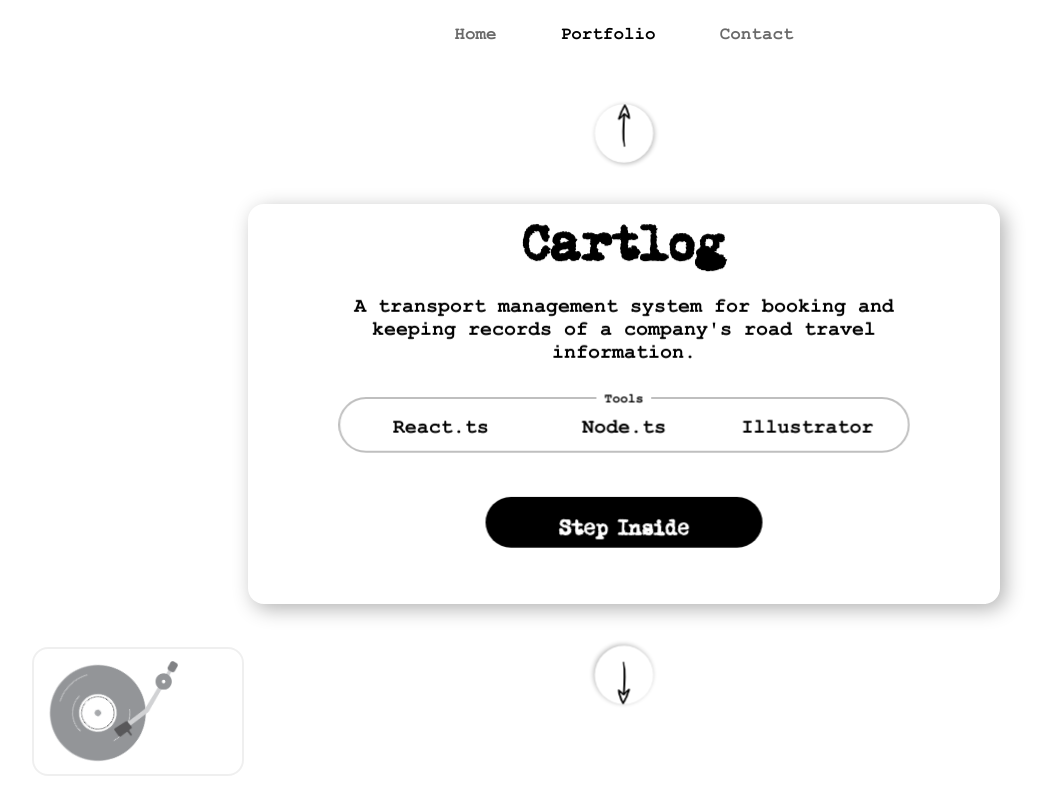
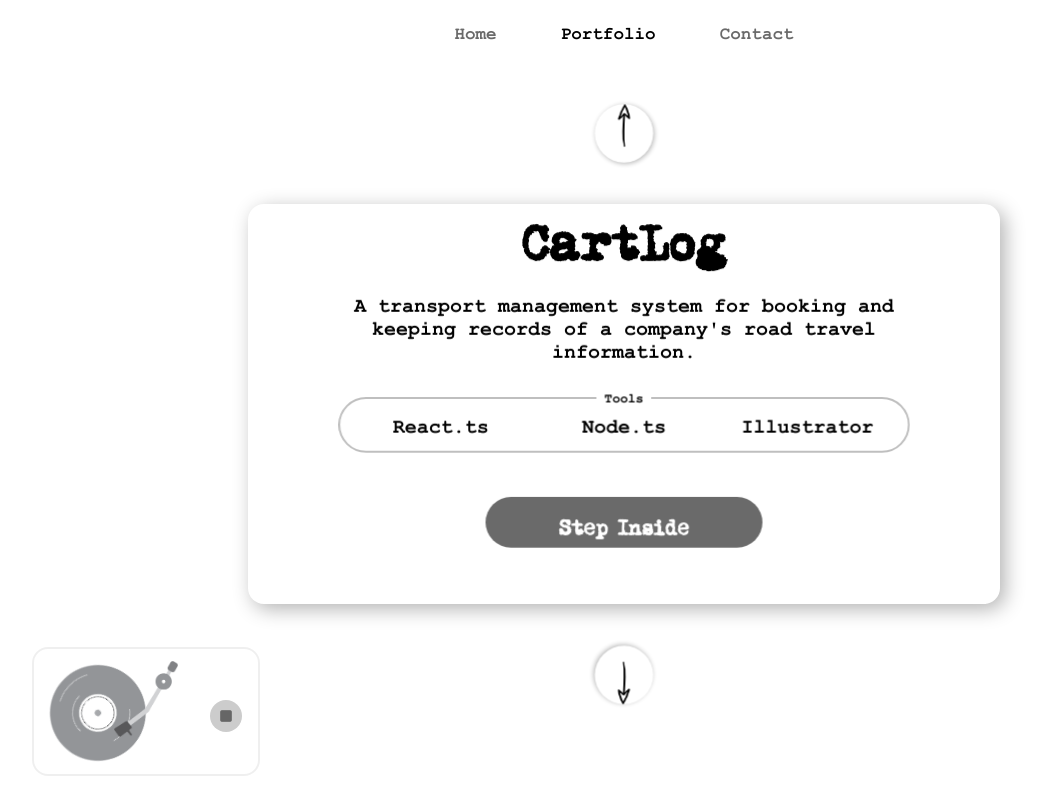
Before and after one commit to JO-OLADEJI/portfolio, a React (Create React App) app: page /portfolio in a window 1280 px wide. Shown: the whole page, without its empty margins (16-1061 px from the left). Built offline with nearby package versions, Linux system fonts and the light colour scheme.

Commit message:
implement record player play/pause

```diff
--- a/src/components/RecordPlayer.tsx
+++ b/src/components/RecordPlayer.tsx
@@ -1,18 +1,38 @@
-import React from "react";
+import React, { useState } from "react";
 
 // assets
 import disc from "../assets/rp-disc.png";
 import tonearm from "../assets/rp-tonearm.png";
+import play from "../assets/play-btn.png";
+import stop from "../assets/stop-btn.png";
 
 // styles
-import { Outline, Disc, Tonearm } from "../styles/components/record-player";
+import {
+  Outline,
+  Disc,
+  Tonearm,
+  PlayPauseBtn,
+} from "../styles/components/record-player";
 
 const RecordPlayer = (): JSX.Element => {
+  const [isPlaying, setIsPlaying] = useState<boolean>(true);
+
   return (
     <Outline>
       <div>
-        <Disc src={disc} alt="record player disc" />
-        <Tonearm src={tonearm} alt="record player tonearm" />
+        <Disc src={disc} alt="record player disc" $isPlaying={isPlaying} />
+        <Tonearm
+          src={tonearm}
+          alt="record player tonearm"
+          $isPlaying={isPlaying}
+        />
+      </div>
+      <div>
+        <PlayPauseBtn
+          src={isPlaying ? stop : play}
+          alt={isPlaying ? "stop" : "play"}
+          onClick={() => setIsPlaying((prev) => !prev)}
+        />
       </div>
     </Outline>
   );
--- a/src/data/projects.json
+++ b/src/data/projects.json
@@ -1,24 +1,24 @@
 [
   {
-    "name": "Cartlog",
+    "name": "CartLog",
     "descripton": " A transport management system for booking and keeping records of a company's road travel information.",
     "tools": ["React.ts", "Node.ts", "Illustrator"],
     "year": 2023,
-    "url": "http://"
+    "url": "https://cartlog.thecodeographer.com/"
   },
   {
     "name": "EveryRead",
     "descripton": "Using spaced repetition to help you remember your notes effortlessly. Say goodbye to forgetfulness and hello to effective learning.",
     "tools": ["React.ts", "Node.ts", "MongoDB"],
     "year": 2023,
-    "url": "http://"
+    "url": "https://www.everyread.io/"
   },
   {
     "name": "Honeycomb",
     "descripton": "Pool for users to stake an ERC-20 token and receive a share of the total reward pool after certain epochs",
     "tools": ["Solidity", "React.ts"],
     "year": 2022,
-    "url": "http://"
+    "url": "https://honeycomb.thecodeographer.com/"
   },
   {
     "name": "Mograph Reel",
@@ -32,20 +32,20 @@
     "descripton": "Documenting a day in my life as a codeographer! From sunrise to sunset, witness the hunger, the process, and the twist and turns in my routine.",
     "tools": ["Premiere Pro", "After Effects"],
     "year": 2023,
-    "url": "http://"
+    "url": "https://youtu.be/BNOzD6HxLao?si=qWWxnsltruq15R_g"
   },
   {
     "name": "thecodeographer",
     "descripton": "Minimalist portfolio website providing a window into my personality, creativity and skillsets.",
     "tools": ["React.ts", "Illustrator", "After Effects"],
     "year": 2023,
-    "url": "http://"
+    "url": "https://www.thecodeographer.com/"
   },
   {
     "name": "Walkman",
-    "descripton": "Final class project for Introduction to Programming I course at University of London.",
+    "descripton": "Final class project for Introduction to Programming (I) course at University of London.",
     "tools": ["HTML", "CSS", "JavaScript"],
     "year": 2023,
-    "url": "http://"
+    "url": "https://walkman.thecodeographer.com/"
   }
 ]
--- a/src/styles/components/record-player.ts
+++ b/src/styles/components/record-player.ts
@@ -1,4 +1,4 @@
-import styled, { keyframes } from "styled-components";
+import styled, { keyframes, css } from "styled-components";
 
 export const Outline = styled.div`
   position: fixed;
@@ -8,17 +8,35 @@ export const Outline = styled.div`
   border-radius: 1rem;
   padding-left: 1rem;
   padding-top: 1rem;
-  padding-bottom: .5rem;
-  padding-right: 2rem;
-  transition: border .5s ease-out;
+  padding-bottom: 0.5rem;
+  padding-right: 1rem;
+  transition: border 0.5s ease-out;
+  display: flex;
+  justify-content: center;
+  align-items: center;
 
   &:hover {
     border: 2px solid black;
   }
 
-  div {
-    // border: 1px solid red;
-    // width: fit-content;
+  div:last-child {
+    width: 2rem;
+    height: 2rem;
+    display: flex;
+    border-radius: 50%;
+    justify-content: center;
+    align-items: center;
+    cursor: pointer;
+    background-color: #cccccc;
+    transition: background-color 0.3s ease-out;
+
+    &:hover {
+      background-color: #999999;
+    }
+
+    &:hover img {
+      opacity: 1;
+    }
   }
 `;
 
@@ -32,14 +50,29 @@ const rotate = keyframes`
   }
 `;
 
-export const Disc = styled.img`
+export const Disc = styled.img<{ $isPlaying: boolean }>`
   width: 6rem;
-  animation: ${rotate} 4s linear infinite;
+  ${({ $isPlaying }) =>
+    $isPlaying
+      ? css`
+          animation: ${rotate} 4s linear infinite;
+        `
+      : null}
 `;
 
-export const Tonearm = styled.img`
+export const Tonearm = styled.img<{ $isPlaying: boolean }>`
   width: 4rem;
   position: relative;
   left: -2rem;
   bottom: 1.5rem;
+  transform-origin: top right;
+  transition: transform 0.5s linear;
+  transform: ${({ $isPlaying }) =>
+    $isPlaying ? "rotate(0deg)" : "rotate(-20deg)"};
 `;
+
+export const PlayPauseBtn = styled.img`
+  width: 50%;
+  opacity: 0.5;
+  transition: opacity 0.3s ease-out;
+`;
--- a/src/styles/pages/portfolio.ts
+++ b/src/styles/pages/portfolio.ts
@@ -49,7 +49,6 @@ export const Display = styled.div`
     transform: translateZ(1rem);
     transform-style: preserve-3d;
 
-
     p {
       font-size: 0.8rem;
       margin-bottom: 0.3rem;
@@ -81,13 +80,24 @@ export const Display = styled.div`
     border: none;
     font-size: 1rem;
     color: #ffffff;
-    background-color: black;
+    background-color: #6a6a6a;
     border-radius: 3rem;
     transform: translateZ(10rem);
     transform-style: preserve-3d;
+    transition: transform 0.3s ease-out, background-color 0.3s ease-out;
+
+    &:hover {
+      transform: translateZ(8rem);
+      background-color: black;
+    }
+
+    &:hover p {
+      transform: translateZ(0);
+    }
 
     p {
       transform: translateZ(3rem);
+      transition: transform 0.3s ease-out;
     }
   }
 `;
@@ -107,7 +117,7 @@ export const ArrowButton = styled.div`
 
   &:hover {
     background-color: #00000050;
-    transform: translateZ(4rem);
+    transform: translateZ(1.5rem);
   }
 
   &:hover img {
@@ -127,6 +137,6 @@ export const ArrowDown = styled(ArrowButton)`
 
   &:hover {
     background-color: #00000050;
-    transform: rotateZ(180deg) translateZ(4rem);
+    transform: rotateZ(180deg) translateZ(1.5rem);
   }
 `;
```
Also changed, not shown: src/assets/play-btn.png (added), src/assets/stop-btn.png (added).
